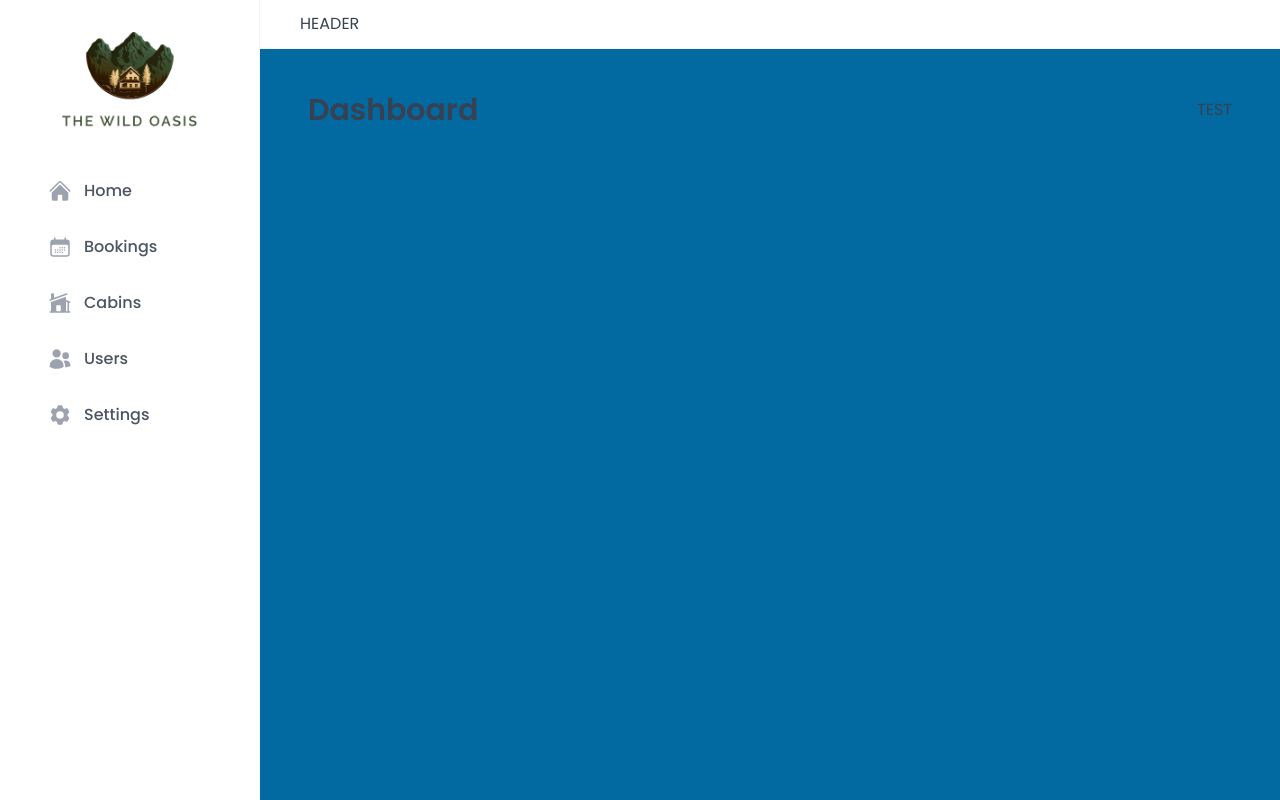
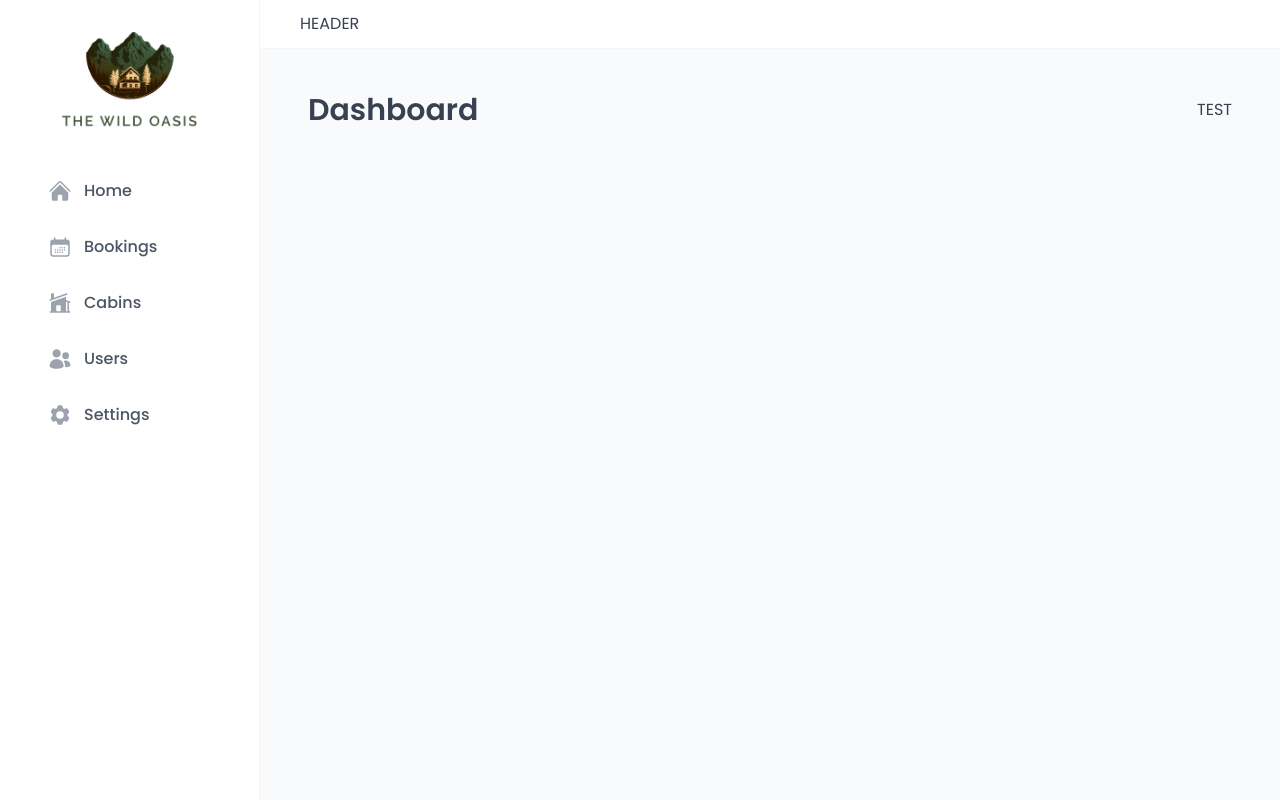
Before and after one commit to arnabict/the-wild-oasis, a React (Vite) app: page /dashboard in a window 1280 px wide. Built offline with nearby package versions, Linux system fonts and the light colour scheme; a web font is replaced by a local one.

Commit message:
fix: <GlobalStyles/> bug fix

```diff
--- a/src/App.jsx
+++ b/src/App.jsx
@@ -22,10 +22,11 @@ const queryClient = new QueryClient({
 
 function App() {
   return (
-    <QueryClientProvider client={queryClient}>
-      <ReactQueryDevtools initialIsOpen={false} />
-      <GlobalStyles />
-      <BrowserRouter>
+    <>
+      <GlobalStyles key="global-styles" />
+      <QueryClientProvider client={queryClient}>
+        <ReactQueryDevtools initialIsOpen={false} />
+        <BrowserRouter>
         <Routes>
           <Route element={<AppLayout />}>
             <Route index element={<Navigate replace to="dashboard" />} />
@@ -42,6 +43,7 @@ function App() {
         </Routes>
       </BrowserRouter>
     </QueryClientProvider>
+    </>
   );
 }
 
--- a/src/main.jsx
+++ b/src/main.jsx
@@ -1,9 +1,6 @@
-import React from "react";
 import ReactDOM from "react-dom/client";
 import App from "./App.jsx";
 
 ReactDOM.createRoot(document.getElementById("root")).render(
-  <React.StrictMode>
-    <App />
-  </React.StrictMode>
+  <App />
 );
--- a/src/styles/GlobalStyles.js
+++ b/src/styles/GlobalStyles.js
@@ -51,6 +51,9 @@ const GlobalStyles = createGlobalStyle`
   --border-radius-md: 7px;
   --border-radius-lg: 9px;
 
+  /* Font */
+  --font-family-primary: "Poppins", sans-serif;
+
   /* For dark mode */
   --image-grayscale: 0;
   --image-opacity: 100%;
@@ -62,6 +65,7 @@ const GlobalStyles = createGlobalStyle`
   box-sizing: border-box;
   padding: 0;
   margin: 0;
+  font-family: var(--font-family-primary) !important;
 
   /* Creating animations for dark mode */
   transition: background-color 0.3s, border 0.3s;
@@ -69,16 +73,21 @@ const GlobalStyles = createGlobalStyle`
 
 html {
   font-size: 62.5%;
+  font-family: var(--font-family-primary) !important;
 }
 
 body {
-  font-family: "Poppins", sans-serif;
+  font-family: var(--font-family-primary) !important;
   color: var(--color-grey-700);
 
   transition: color 0.3s, background-color 0.3s;
   min-height: 100vh;
   line-height: 1.5;
   font-size: 1.6rem;
+}
+
+#root {
+  font-family: var(--font-family-primary) !important;
 }
 
 input,
--- a/src/ui/AppLayout.jsx
+++ b/src/ui/AppLayout.jsx
@@ -11,7 +11,7 @@ const StyledAppLayout = styled.div`
 `;
 
 const Main = styled.main`
-  background-color: var(--color-blue-700);
+  background-color: var(--color-grey-50);
   padding: 4rem 4.8rem 6.4rem;
 `;
 
```
